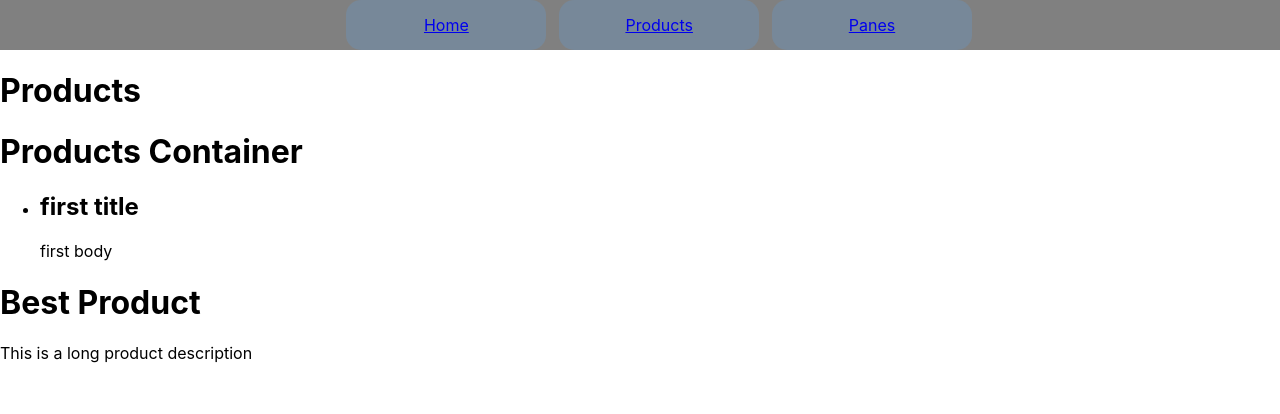
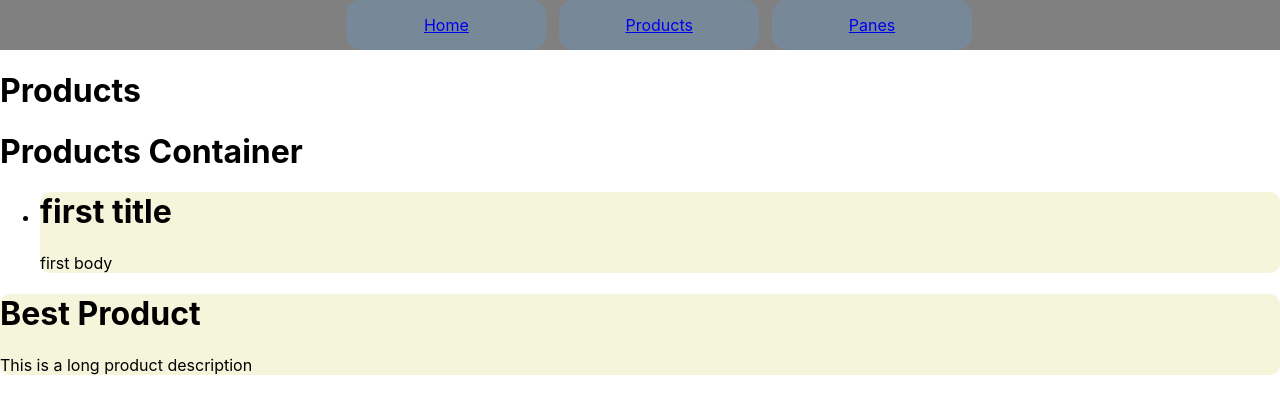
Before and after one commit to amicushumani/slc, a React (Create React App) app: page /products in a window 1280 px wide. Shown: the top 414 px of the page. Built offline with nearby package versions, Linux system fonts and the light colour scheme.

Commit message:
UPDATED productcard

```diff
--- /dev/null
+++ b/src/Components/Components.css
@@ -0,0 +1,5 @@
+.ProductCard {
+  border-radius: 10px;
+  border-color: black;
+  background-color: beige;
+}
--- a/src/Components/ProductCard.tsx
+++ b/src/Components/ProductCard.tsx
@@ -1,24 +1,22 @@
 import React, { Component } from 'react';
+import './Components.css';
 
 interface ProductCardProps {
   title: string;
-  isAvailable: boolean;
+  isAvailable?: boolean;
   body: string;
+  meta?: object;
 }
 export default class ProductCard extends Component<ProductCardProps, {}> {
   constructor(props: any) {
     super(props);
   }
-  componentDidMount() {
-    console.log('this.prop = ', this.props);
-  }
 
   render() {
     const { title, body } = this.props;
     return (
-      <div>
+      <div className="ProductCard">
         <h1>{title}</h1>
-
         <div>{body}</div>
       </div>
     );
--- a/src/Containers/Products/ProdcutsContainer.tsx
+++ b/src/Containers/Products/ProdcutsContainer.tsx
@@ -1,4 +1,6 @@
 import React, { Component } from 'react';
+
+import ProductCard from '../../Components/ProductCard';
 
 interface Props {
   products: Array<Products>;
@@ -7,7 +9,8 @@ interface Props {
 interface Products {
   title: string;
   body: string;
-  meta: object;
+  id: number;
+  meta?: object;
 }
 
 class ProductsContainer extends Component<Props, {}> {
@@ -16,19 +19,16 @@ class ProductsContainer extends Component<Props, {}> {
   }
 
   render() {
-    console.log('Products container props ', this.props);
-    const products = this.props.products;
-    console.log(typeof products);
+    const { products } = this.props;
 
     return (
       <div>
         <h1> Products Container </h1>
         <ul>
-          {products.map((product, index) => {
+          {products.map(product => {
             return (
-              <li>
-                <h2>{product.title}</h2>
-                <p>{product.body}</p>
+              <li key={product.id}>
+                <ProductCard title={product.title} body={product.body} />
               </li>
             );
           })}
--- a/src/Pages/Products/index.tsx
+++ b/src/Pages/Products/index.tsx
@@ -27,6 +27,7 @@ class ProductsPage extends React.Component<Props, {}> {
       {
         title: 'first title',
         body: 'first body ',
+        id: 2,
         meta: {},
       },
     ];
```
